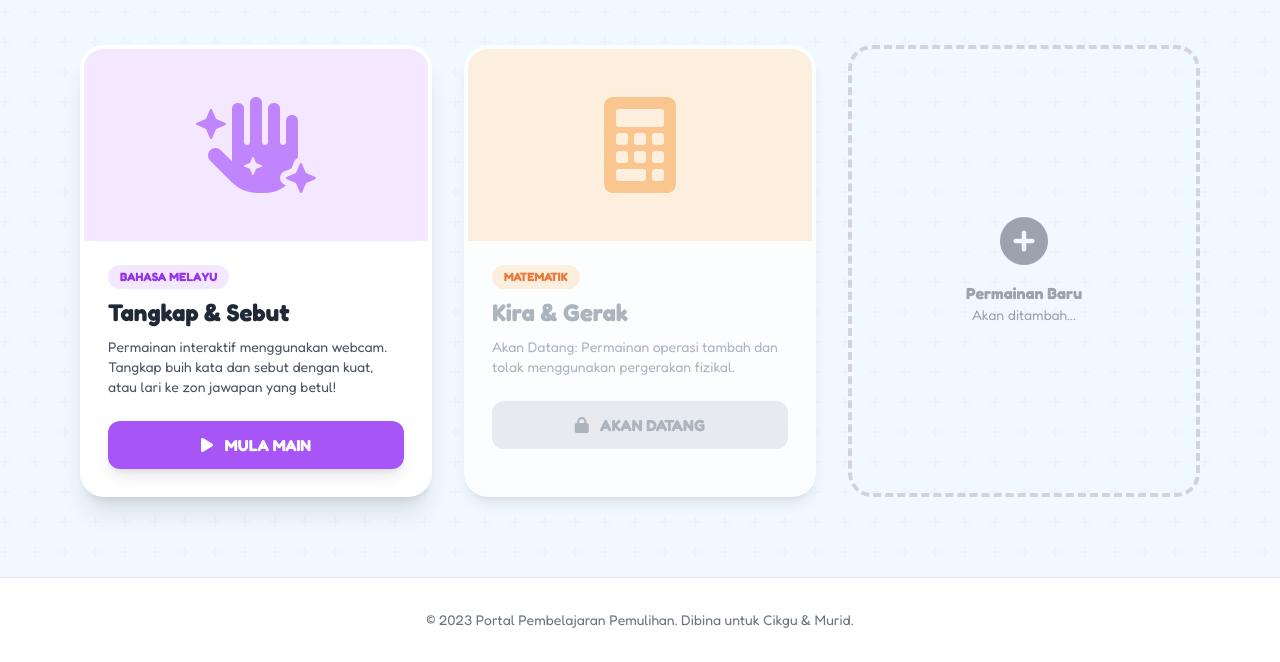
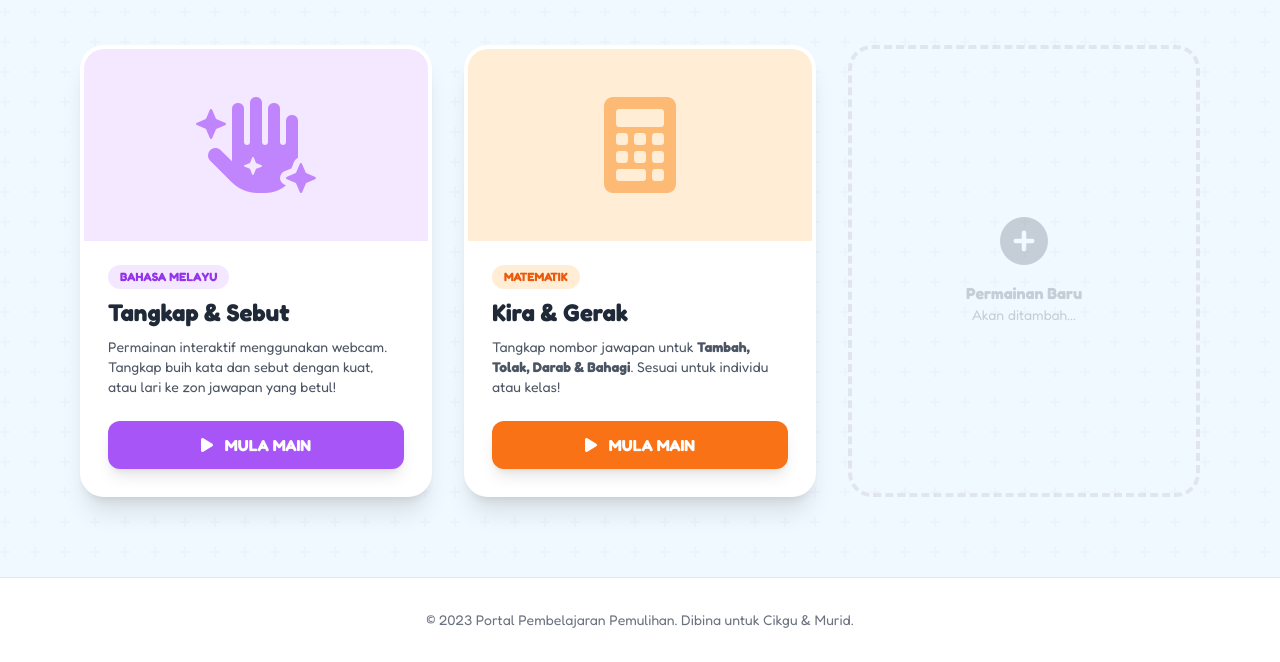
Before and after one commit to raymondkcc/pemulihan_games, a plain HTML site: page index.html in a window 1280 px wide. Shown: the part 263-925 px from the top of the page. Drawn offline with nearby package versions, Linux system fonts and the light colour scheme.

Commit message:
Update index.html
Unlock maths

```diff
--- a/index.html
+++ b/index.html
@@ -73,28 +73,29 @@
                 </div>
             </div>
 
-            <!-- GAME 2: Matematik (Coming Soon) -->
-            <div class="bg-white rounded-3xl overflow-hidden shadow-lg border-4 border-white opacity-80">
-                <div class="bg-orange-100 h-48 flex items-center justify-center">
-                    <i class="fas fa-calculator text-8xl text-orange-300"></i>
+            <!-- GAME 2: Matematik (UNLOCKED) -->
+            <div class="bg-white rounded-3xl overflow-hidden shadow-xl border-4 border-white transition duration-300 card-hover group">
+                <div class="bg-orange-100 h-48 flex items-center justify-center relative overflow-hidden">
+                    <div class="absolute inset-0 bg-orange-500 opacity-0 group-hover:opacity-10 transition duration-300"></div>
+                    <i class="fas fa-calculator text-8xl text-orange-300 transform group-hover:scale-110 transition duration-300"></i>
                 </div>
                 <div class="p-6">
                     <div class="flex justify-between items-start mb-2">
                         <span class="bg-orange-100 text-orange-600 text-xs font-bold px-3 py-1 rounded-full uppercase">Matematik</span>
                     </div>
-                    <h3 class="text-2xl font-bold text-gray-400 mb-2">Kira & Gerak</h3>
-                    <p class="text-gray-400 mb-6 text-sm">
-                        Akan Datang: Permainan operasi tambah dan tolak menggunakan pergerakan fizikal.
+                    <h3 class="text-2xl font-bold text-gray-800 mb-2">Kira & Gerak</h3>
+                    <p class="text-gray-600 mb-6 text-sm">
+                        Tangkap nombor jawapan untuk <strong>Tambah, Tolak, Darab & Bahagi</strong>. Sesuai untuk individu atau kelas!
                     </p>
 
-                    <button disabled class="block w-full bg-gray-200 text-gray-400 text-center font-bold py-3 rounded-xl cursor-not-allowed">
-                        <i class="fas fa-lock mr-2"></i> AKAN DATANG
-                    </button>
+                    <a href="matematik.html" class="block w-full bg-orange-500 hover:bg-orange-600 text-white text-center font-bold py-3 rounded-xl shadow-lg transition transform active:scale-95">
+                        <i class="fas fa-play mr-2"></i> MULA MAIN
+                    </a>
                 </div>
             </div>
 
             <!-- Add More Games Here in Future -->
-             <div class="border-4 border-dashed border-gray-300 rounded-3xl h-full min-h-[300px] flex flex-col items-center justify-center text-gray-400 p-6">
+             <div class="border-4 border-dashed border-gray-300 rounded-3xl h-full min-h-[300px] flex flex-col items-center justify-center text-gray-400 p-6 opacity-50 hover:opacity-100 transition">
                 <i class="fas fa-plus-circle text-5xl mb-4"></i>
                 <p class="font-bold">Permainan Baru</p>
                 <p class="text-sm">Akan ditambah...</p>
```
